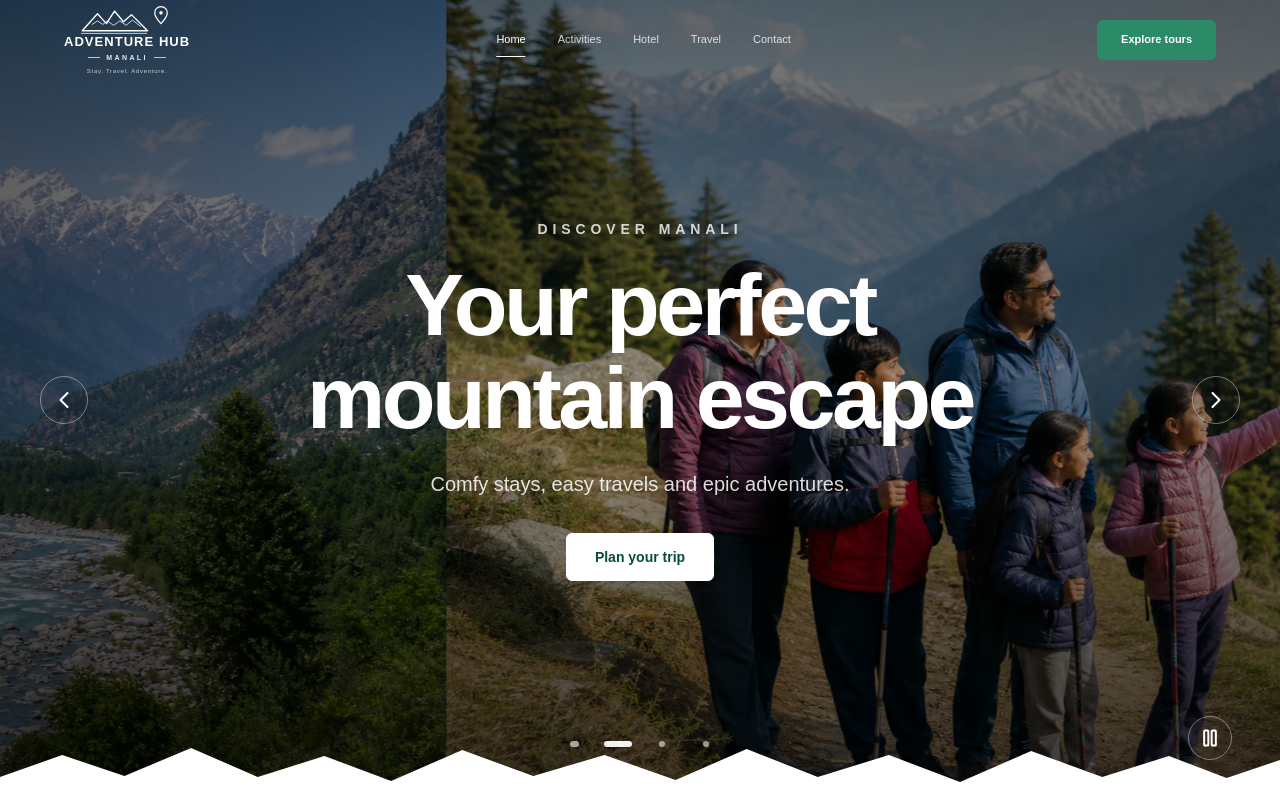
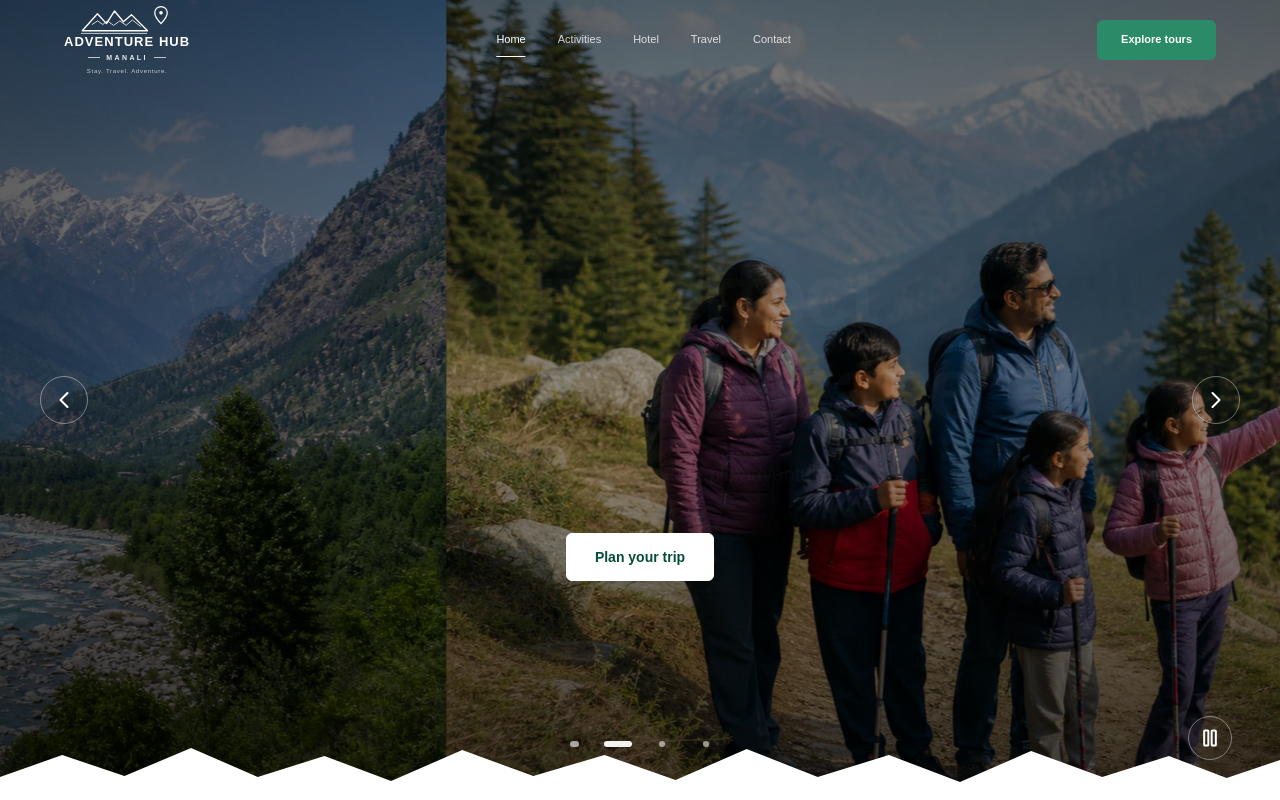
Before and after one commit to ArushKhasru/Adventure_Hub_Manali, a Next.js app: page / in a window 1280 px wide. Shown: the top 800 px of the page. Built offline with nearby package versions, Linux system fonts and the light colour scheme; a web font is replaced by a local one.

Commit message:
Refine contact privacy copy and hero transitions

```diff
--- a/components/ContactPageContent.tsx
+++ b/components/ContactPageContent.tsx
@@ -350,6 +350,10 @@ export default function ContactPageContent() {
                 ? statusMessage
                 : "Complete the required fields to unlock your WhatsApp handoff."}
             </p>
+            <p className="mt-2 max-w-[46ch] text-xs leading-5 text-[var(--color-muted-slate)]">
+              Your details are safe with us. We never spam, sell, or share them.
+              You&apos;ll only hear from a real travel designer.
+            </p>
             <div className="mt-4 grid gap-2 sm:grid-cols-2">
               <button
                 type="button"
--- a/components/HeroCarousel.tsx
+++ b/components/HeroCarousel.tsx
@@ -4,6 +4,7 @@ import Image from "next/image";
 import Link from "next/link";
 import { useCallback, useEffect, useRef, useState } from "react";
 import {
+  AnimatePresence,
   motion,
   useReducedMotion,
   useScroll,
@@ -16,22 +17,30 @@ import Icons from "@/components/Icons";
 const slides = [
   {
     src: "/images/home/hero-valley.webp",
-    title: "Explore the beauty of Manali",
+    title: "Your perfect mountain escape",
+    eyebrow: "Discover Manali",
+    description: "Comfy stays, easy travel and epic adventures.",
     position: "object-center",
   },
   {
     src: "/images/home/hero-family.webp",
-    title: "Create unforgettable memories",
+    title: "Make room for family memories",
+    eyebrow: "Time together",
+    description: "Easy-going days, scenic moments and fun for every age.",
     position: "object-[54%_center]",
   },
   {
     src: "/images/home/hero-adventure.webp",
-    title: "Experience thrilling adventures",
+    title: "Find your next mountain rush",
+    eyebrow: "Chase adventure",
+    description: "Choose the thrill, and we will help plan the rest.",
     position: "object-center",
   },
   {
     src: "/images/home/hero-stay.webp",
-    title: "Stay close to nature",
+    title: "Wake up closer to the mountains",
+    eyebrow: "Stay in Manali",
+    description: "Welcoming stays for a trip that feels just right.",
     position: "object-center",
   },
 ] as const;
@@ -45,6 +54,7 @@ export default function HeroSection() {
   const [activeIndex, setActiveIndex] = useState(0);
   const [isPlaying, setIsPlaying] = useState(true);
   const shouldReduceMotion = useReducedMotion();
+  const activeSlide = slides[activeIndex];
 
   /*
    * 0 = top of hero
@@ -193,18 +203,31 @@ export default function HeroSection() {
         {/* Hero content */}
         <div className="relative z-10 mx-auto flex h-full w-full max-w-[1440px] items-center justify-center px-6 pb-28 pt-28 text-center sm:px-10 lg:px-16">
           <div className="max-w-4xl">
+            <AnimatePresence initial={false} mode="wait">
+              <motion.div
+                key={activeIndex}
+                initial={shouldReduceMotion ? false : { opacity: 0, y: 14 }}
+                animate={{ opacity: 1, y: 0 }}
+                exit={shouldReduceMotion ? undefined : { opacity: 0, y: -10 }}
+                transition={
+                  shouldReduceMotion
+                    ? { duration: 0 }
+                    : { duration: 0.32, ease: SLIDE_EASE }
+                }
+              >
                 <p className="mb-5 text-xs font-semibold uppercase tracking-[0.35em] text-white/80 sm:text-sm">
-              Discover Manali
+                  {activeSlide.eyebrow}
                 </p>
 
                 <h1 className="text-balance text-4xl font-semibold leading-[1.05] tracking-[-0.04em] text-white sm:text-6xl lg:text-7xl xl:text-[5.5rem]">
-              Your perfect
-              <span className="block">mountain escape</span>
+                  {activeSlide.title}
                 </h1>
 
                 <p className="mx-auto mt-6 max-w-2xl text-balance text-base leading-relaxed text-white/85 sm:text-lg lg:text-xl">
-              Comfy stays, easy travels and epic adventures.
+                  {activeSlide.description}
                 </p>
+              </motion.div>
+            </AnimatePresence>
 
             <Link
               href="/contact"
```
Lines whose indentation alone changed are shown as unchanged.
